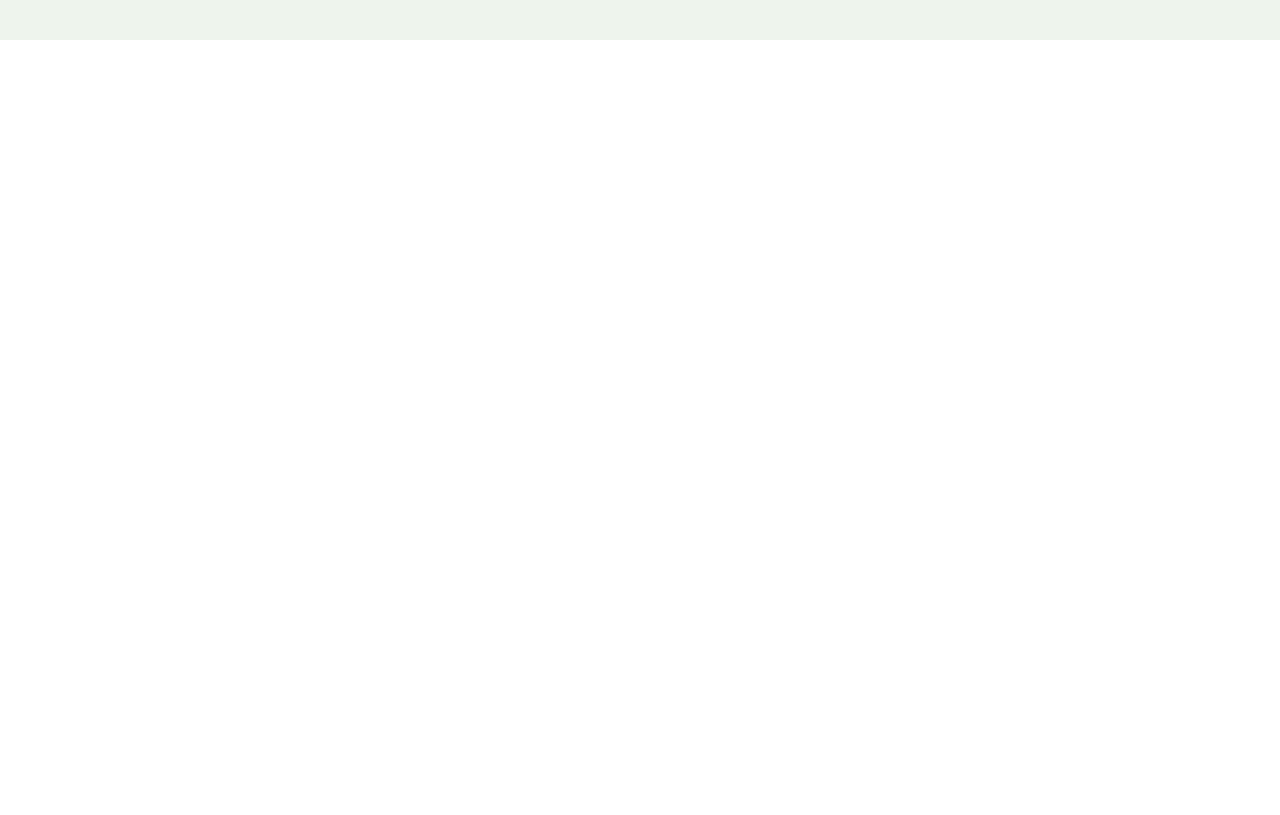
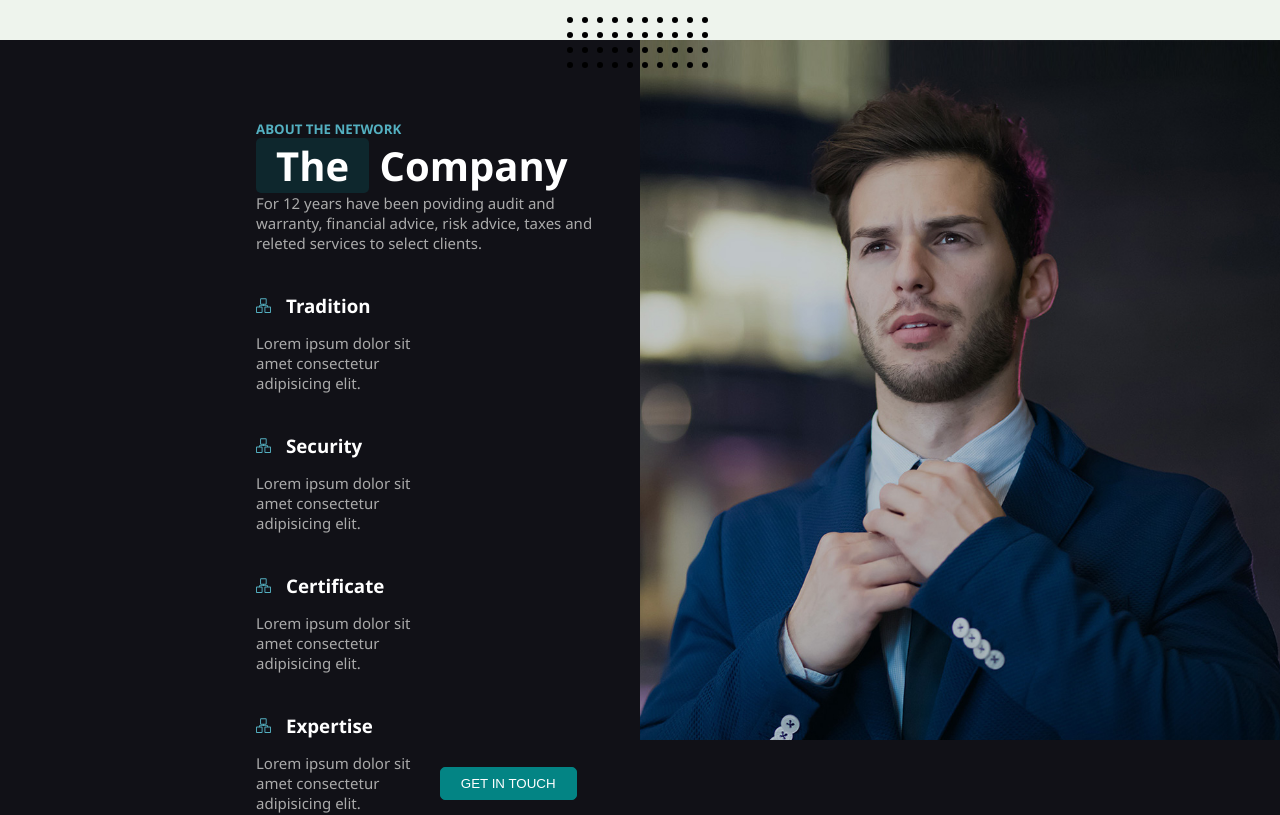
Before and after one commit to davidevischetti/proj-html-vuejs, a Vue app: page / in a window 1280 px wide. Shown: the part 1580-2395 px from the top of the page. Before the commit the page ends 1620 px from the top, so only its background shows below. Built offline with nearby package versions, Linux system fonts and the light colour scheme.

Commit message:
seconda sezione

```diff
--- a/src/App.vue
+++ b/src/App.vue
@@ -3,6 +3,7 @@
     <MyHeader/>
     <MyJumbo/>
     <ServicesSection/>
+    <CompanySection/>
   </div>
 </template>
 
@@ -10,6 +11,7 @@
 import MyHeader from './components/MyHeader.vue'
 import MyJumbo from './components/MyJumbo.vue'
 import ServicesSection from './components/ServicesSection.vue'
+import CompanySection from './components/CompanySection.vue'
 
 
 export default {
@@ -17,7 +19,8 @@ export default {
   components: {
     MyHeader,
     MyJumbo,
-    ServicesSection
+    ServicesSection,
+    CompanySection
 }
 }
 </script>
@@ -49,7 +52,6 @@ export default {
 
   .btn {
     padding: 8px 20px;
-    color: #038484;
     background-color: transparent;
     border: 1px solid #038484;
     border-radius: 5px;
@@ -59,16 +61,12 @@ export default {
   .btn-hover {
     color: #fff;
     background-color: #038484;
-
   }
 
   .special-text {
-  display: inline-block;
-  color: #058283;
-  background-color: #d5e7e8;
-  padding: 0 20px;
-  border-radius: 5px;
-  margin-left: 10px;
+    display: inline-block;
+    padding: 0 20px;
+    border-radius: 5px;
   }
 
 }
--- /dev/null
+++ b/src/components/CompanySection.vue
@@ -0,0 +1,150 @@
+<template>
+<section>
+    <img class="bullets up" src="../assets/svg/svg-0.svg" alt="bullets">
+    <img class="bullets down" src="../assets/svg/svg-0.svg" alt="bullets">
+
+    <div id="sp-container">
+        <h5>ABOUT THE NETWORK</h5>
+        <h2><div class="special-text">The</div> Company</h2>
+        <p>For 12 years have been poviding audit and warranty&comma; financial advice&comma; risk advice&comma; taxes and releted services to select clients&period;</p>
+        <div class="info-card">
+            <img src="../assets/svg/svg-1.svg" alt="logo">
+            <h3>Tradition</h3>
+            <p>Lorem ipsum dolor sit amet consectetur adipisicing elit.</p>
+        </div>
+        <div class="info-card">
+            <img src="../assets/svg/svg-1.svg" alt="logo">
+            <h3>Security</h3>
+            <p>Lorem ipsum dolor sit amet consectetur adipisicing elit.</p>
+        </div>
+        <div class="info-card">
+            <img src="../assets/svg/svg-1.svg" alt="logo">
+            <h3>Certificate</h3>
+            <p>Lorem ipsum dolor sit amet consectetur adipisicing elit.</p>
+        </div>
+        <div class="info-card">
+            <img src="../assets/svg/svg-1.svg" alt="logo">
+            <h3>Expertise</h3>
+            <p>Lorem ipsum dolor sit amet consectetur adipisicing elit.</p>
+        </div>
+        <button class="btn btn-hover">GET IN TOUCH</button>
+        <button class="btn">READ MORE</button>
+    </div>
+
+    <img id="bg-img-company" src="../assets/img/about-4.jpg" alt="logo">
+
+
+</section>
+</template>
+
+<script>
+export default {
+    name: "CompanySection",
+}
+</script>
+
+<!-- Add "scoped" attribute to limit CSS to this component only -->
+<style scoped lang="scss">
+section {
+    background-color: #111117;
+    display: flex;
+    position: relative;
+
+    .bullets {
+        height: 100px;
+        width: 150px;
+        position: absolute;
+
+        &.up {
+            top: 0;
+            left: 50%;
+            transform: translate(-50%, -25%);
+        }
+
+        &.down {
+            bottom: 0;
+            left: 50%;
+            transform: translate(-50%, 75%);
+        }
+    }
+
+
+
+    #bg-img-company {
+        width: 50%;
+        height: 700px;
+        object-fit: cover;
+    }
+
+
+    #sp-container {
+        flex-wrap: wrap;
+        width: 50%;
+        padding:80px 20%;
+        padding-right: 20px;
+        display: flex;
+        justify-content: flex-start;
+        align-items: center;
+
+
+        h5 {
+        color: #54b0c1;
+        width: 100%;
+
+        }
+
+        h2 {
+            font-size: 40px;
+            width: 100%;
+            color: #fff;
+
+            .special-text {
+                color: #fff;
+                background-color: #0e272d;
+            }
+        }
+
+        p {
+            color: #aaa;
+            font-size: 15px;
+            margin-bottom: 40px;
+
+        }
+
+        .info-card {
+            flex-basis: 45%;
+            display: flex;
+            justify-content: flex-start;
+            align-items: center;
+            flex-wrap: wrap;
+            margin-right: 20px;
+
+            img {
+                width: 15px;
+                height: 15px;
+                margin-right: 15px;
+            }
+
+            h3 {
+                color: #fff;
+            }
+
+            p {
+                margin-top: 15px;
+            }
+
+
+        }
+
+        .btn-hover {
+            margin-right: 20px;
+        }
+
+        .btn {
+            color: #fff;
+        }
+    }
+
+
+}
+</style>
--- a/src/components/MyJumbo.vue
+++ b/src/components/MyJumbo.vue
@@ -49,6 +49,11 @@ section {
       font-size: 60px;
       font-weight: 900;
       margin-bottom: 30px;
+
+      .special-text {
+        color: #058283;
+        background-color: #d5e7e8;
+      }
     }
 
     p {
--- a/src/components/ServicesCard.vue
+++ b/src/components/ServicesCard.vue
@@ -30,7 +30,6 @@ export default {
     img {
         width: 30px;
         height: 30px;
-        color: #54b0c1;
     }
 
     a {
--- a/src/components/ServicesSection.vue
+++ b/src/components/ServicesSection.vue
@@ -79,6 +79,12 @@ section {
       font-size: 40px;
       width: 100%;
       margin: 20px 0;
+
+      .special-text {
+        color: #058283;
+        background-color: #d5e7e8;
+        margin-left: 10px;
+      }
     }
 
     p {
```
